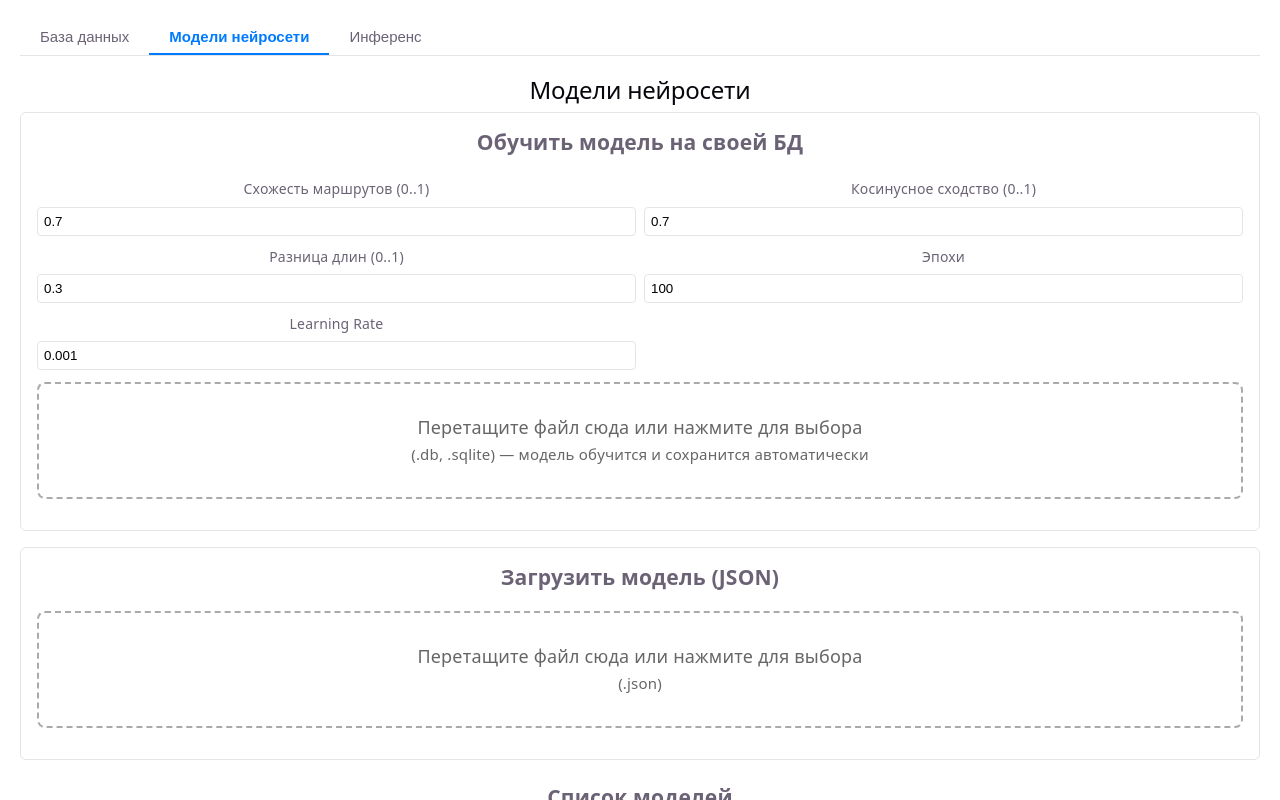
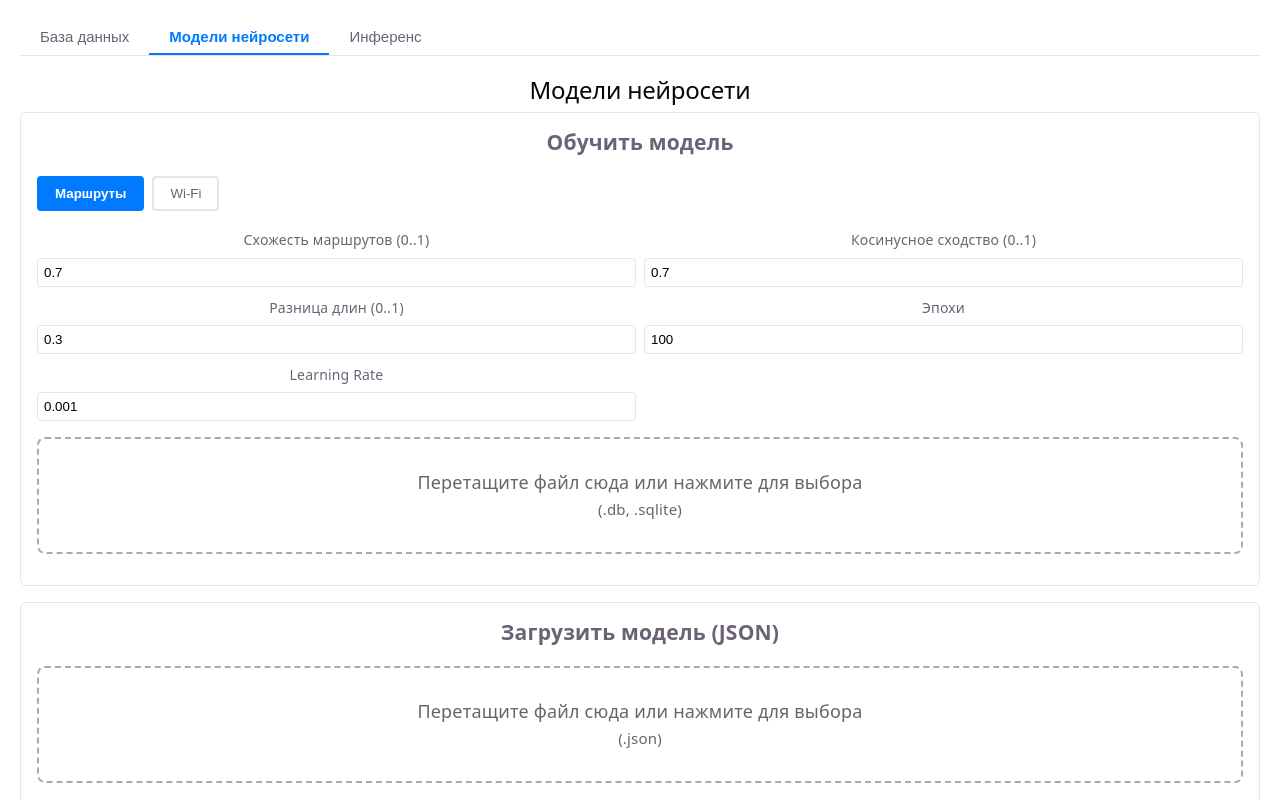
Before and after one commit to IWantSomeFish/bdView, a React (Vite) app in the folder frontend/: page / in a window 1280 px wide. Both pictures are taken after a click on the button "Модели нейросети". Shown: the top 800 px of the page. Built offline with nearby package versions, Linux system fonts and the light colour scheme; no server answers.

Commit message:
cosmetic change

```diff
--- a/frontend/src/presentation/components/DatabaseTab.tsx
+++ b/frontend/src/presentation/components/DatabaseTab.tsx
@@ -23,37 +23,41 @@ const DatabaseTab: React.FC<Props> = ({
   const [modelFile, setModelFile] = useState<File | null>(null);
   const disabled = uploading || !backendOnline;
 
+  const cardStyle: React.CSSProperties = {
+    border: '1px solid var(--border)', borderRadius: '6px', padding: '16px',
+    flex: 1, minWidth: '280px',
+  };
+
   const btn = (color: string, dis = disabled): React.CSSProperties => ({
     padding: '10px 20px', backgroundColor: dis ? '#ccc' : color,
     color: 'white', border: 'none', borderRadius: '4px', cursor: dis ? 'not-allowed' : 'pointer',
+    width: '100%', marginTop: '10px',
   });
 
   return (
     <>
-      <h2 style={{ marginTop: 0 }}>Загрузка SQLite базы данных</h2>
+      <h2 style={{ marginTop: 0 }}>Работа с базой данных</h2>
 
       {backendOnline === false && <ErrorMessage message="Backend недоступен. Загрузка файла невозможна." />}
 
-      <DropZone accept={['.sqlite', '.db']} disabled={disabled} hint="(.sqlite, .db)" onFile={onPickFile} />
+      <div style={{ display: 'flex', gap: '16px', marginBottom: '20px', flexWrap: 'wrap' }}>
+        <div style={cardStyle}>
+          <h3 style={{ marginTop: 0, marginBottom: '8px' }}>Загрузка базы</h3>
+          <DropZone accept={['.sqlite', '.db']} disabled={disabled} hint="(.sqlite, .db)" onFile={onPickFile} />
+          <button onClick={onUpload} disabled={disabled} style={btn('#007bff')}>
+            {uploading ? 'Загрузка...' : 'Показать маршруты'}
+          </button>
+        </div>
 
-      <div style={{ display: 'flex', gap: '10px', marginBottom: '15px', alignItems: 'flex-start', flexWrap: 'wrap' }}>
-        <button onClick={onUpload} disabled={disabled} style={btn('#007bff')}>
-          {uploading ? 'Загрузка...' : 'Загрузить базу данных'}
-        </button>
-
-        <div style={{ display: 'flex', gap: '8px', alignItems: 'center' }}>
-          <DropZone
-            accept={['.json']}
-            disabled={disabled}
-            hint="модель (.json)"
-            onFile={setModelFile}
-          />
+        <div style={cardStyle}>
+          <h3 style={{ marginTop: 0, marginBottom: '8px' }}>Анализ похожих</h3>
+          <DropZone accept={['.json']} disabled={disabled} hint="Модель (.json)" onFile={setModelFile} />
           <button
             onClick={() => modelFile && onSimilar(modelFile)}
             disabled={disabled || !modelFile}
             style={btn('#8e44ad', disabled || !modelFile)}
           >
-            {uploading ? 'Анализ...' : 'Анализ похожих'}
+            {uploading ? 'Анализ...' : 'Запустить анализ'}
           </button>
         </div>
       </div>
--- a/frontend/src/presentation/components/ModelTypeSelector.tsx
+++ b/frontend/src/presentation/components/ModelTypeSelector.tsx
@@ -21,14 +21,15 @@ const ModelTypeSelector: React.FC<Props> = ({ value, onChange }) => (
           flex: 1, padding: '12px', border: '2px solid',
           borderColor: value === opt.type ? '#007bff' : 'var(--border)',
           borderRadius: '6px', cursor: 'pointer',
-          background: value === opt.type ? '#e3f2fd' : 'transparent',
+          background: value === opt.type ? '#007bff' : 'transparent',
+          color: value === opt.type ? 'white' : 'var(--text)',
           textAlign: 'left',
         }}
       >
         <div style={{ fontWeight: value === opt.type ? 'bold' : 'normal', marginBottom: '4px' }}>
           {opt.label}
         </div>
-        <div style={{ fontSize: '12px', color: '#666' }}>{opt.description}</div>
+        <div style={{ fontSize: '12px', opacity: 0.8 }}>{opt.description}</div>
       </button>
     ))}
   </div>
--- a/frontend/src/presentation/components/ModelsTab.tsx
+++ b/frontend/src/presentation/components/ModelsTab.tsx
@@ -1,6 +1,8 @@
 import React, { useState, useEffect } from 'react';
 import { apiClient } from '../../infrastructure/http/apiClient';
 import DropZone from './DropZone';
+
+type ModelType = 'route' | 'wifi';
 
 interface ModelEntry {
   id: string;
@@ -27,6 +29,18 @@ const DEFAULT_TRAIN_CONFIG: TrainConfig = {
   learningRate: 0.001,
 };
 
+interface WifiTrainConfig {
+  minAppearanceFreq: number;
+  maxVariance: number;
+  minSpatialConsistency: number;
+}
+
+const DEFAULT_WIFI_CONFIG: WifiTrainConfig = {
+  minAppearanceFreq: 0.5,
+  maxVariance: 120,
+  minSpatialConsistency: 0.35,
+};
+
 function formatVersion(_version: string, index: number): string {
   return `#${index + 1}`;
 }
@@ -48,6 +62,9 @@ const ModelsTab: React.FC = () => {
   const [message, setMessage] = useState<string | null>(null);
   const [isError, setIsError] = useState(false);
   const [trainConfig, setTrainConfig] = useState<TrainConfig>(DEFAULT_TRAIN_CONFIG);
+  const [wifiConfig, setWifiConfig] = useState<WifiTrainConfig>(DEFAULT_WIFI_CONFIG);
+  const [modelType, setModelType] = useState<ModelType>('route');
+  const [dbFile, setDbFile] = useState<File | null>(null);
 
   const fetchModels = async () => {
     try {
@@ -78,16 +95,23 @@ const ModelsTab: React.FC = () => {
     }
   };
 
-  const handleTrain = async (file: File) => {
+  const handleTrain = async () => {
+    if (!dbFile) return;
     setLoading(true);
     setMessage(null);
     try {
       const form = new FormData();
-      form.append('database', file);
+      form.append('database', dbFile);
+      if (modelType === 'route') {
         form.append('config', JSON.stringify(trainConfig));
-      const { data } = await apiClient.post('/route/train', form);
+      } else {
+        form.append('config', JSON.stringify(wifiConfig));
+      }
+      const endpoint = modelType === 'route' ? '/route/train' : '/wifi/train';
+      const { data } = await apiClient.post(endpoint, form);
       const parsed = typeof data === 'string' ? JSON.parse(data) : data;
-      showMsg(`Обучена версия ${parsed.version}, F1=${parsed.metrics?.f1}`);
+      const label = modelType === 'route' ? 'Модель маршрутов' : 'Wi-Fi модель';
+      showMsg(`${label} обучена, версия ${parsed.version}, F1=${parsed.metrics?.f1}`);
       fetchModels();
     } catch (err: unknown) {
       showMsg(extractError(err), true);
@@ -96,6 +120,9 @@ const ModelsTab: React.FC = () => {
     }
   };
 
+  const inputStyle: React.CSSProperties = {
+    padding: '6px', border: '1px solid var(--border)', borderRadius: '4px',
+  };
 
   return (
     <>
@@ -108,45 +135,119 @@ const ModelsTab: React.FC = () => {
       )}
 
       <div style={{ border: '1px solid var(--border)', borderRadius: '6px', padding: '16px', marginBottom: '16px' }}>
-        <h3 style={{ marginTop: 0 }}>Обучить модель на своей БД</h3>
-        <div style={{ display: 'grid', gridTemplateColumns: '1fr 1fr', gap: '8px', marginBottom: '12px', fontSize: '14px' }}>
+        <h3 style={{ marginTop: 0 }}>Обучить модель</h3>
+
+        <div style={{ display: 'flex', gap: '8px', marginBottom: '16px' }}>
+          <button
+            onClick={() => setModelType('route')}
+            style={{
+              padding: '8px 16px', border: '2px solid', borderRadius: '4px', cursor: 'pointer',
+              borderColor: modelType === 'route' ? '#007bff' : 'var(--border)',
+              background: modelType === 'route' ? '#007bff' : 'transparent',
+              color: modelType === 'route' ? 'white' : 'var(--text)',
+              fontWeight: modelType === 'route' ? 'bold' : 'normal',
+            }}
+          >
+            Маршруты
+          </button>
+          <button
+            onClick={() => setModelType('wifi')}
+            style={{
+              padding: '8px 16px', border: '2px solid', borderRadius: '4px', cursor: 'pointer',
+              borderColor: modelType === 'wifi' ? '#007bff' : 'var(--border)',
+              background: modelType === 'wifi' ? '#007bff' : 'transparent',
+              color: modelType === 'wifi' ? 'white' : 'var(--text)',
+              fontWeight: modelType === 'wifi' ? 'bold' : 'normal',
+            }}
+          >
+            Wi-Fi
+          </button>
+        </div>
+
+        {modelType === 'route' && (
+          <div style={{ display: 'grid', gridTemplateColumns: '1fr 1fr', gap: '8px', marginBottom: '16px', fontSize: '14px' }}>
             <label style={{ display: 'flex', flexDirection: 'column', gap: '4px' }}>
               <span>Схожесть маршрутов (0..1)</span>
               <input type="number" step="0.05" min="0" max="1"
                 value={trainConfig.minRouteSimiliraty}
                 onChange={e => setTrainConfig(c => ({ ...c, minRouteSimiliraty: +e.target.value }))}
-              style={{ padding: '6px', border: '1px solid var(--border)', borderRadius: '4px' }} />
+                style={inputStyle} />
             </label>
             <label style={{ display: 'flex', flexDirection: 'column', gap: '4px' }}>
               <span>Косинусное сходство (0..1)</span>
               <input type="number" step="0.05" min="0" max="1"
                 value={trainConfig.minCosin}
                 onChange={e => setTrainConfig(c => ({ ...c, minCosin: +e.target.value }))}
-              style={{ padding: '6px', border: '1px solid var(--border)', borderRadius: '4px' }} />
+                style={inputStyle} />
             </label>
             <label style={{ display: 'flex', flexDirection: 'column', gap: '4px' }}>
               <span>Разница длин (0..1)</span>
               <input type="number" step="0.05" min="0" max="1"
                 value={trainConfig.maxLengthDiffirence}
                 onChange={e => setTrainConfig(c => ({ ...c, maxLengthDiffirence: +e.target.value }))}
-              style={{ padding: '6px', border: '1px solid var(--border)', borderRadius: '4px' }} />
+                style={inputStyle} />
             </label>
             <label style={{ display: 'flex', flexDirection: 'column', gap: '4px' }}>
               <span>Эпохи</span>
               <input type="number" step="10" min="10" max="500"
                 value={trainConfig.epochs}
                 onChange={e => setTrainConfig(c => ({ ...c, epochs: +e.target.value }))}
-              style={{ padding: '6px', border: '1px solid var(--border)', borderRadius: '4px' }} />
+                style={inputStyle} />
             </label>
             <label style={{ display: 'flex', flexDirection: 'column', gap: '4px' }}>
               <span>Learning Rate</span>
               <input type="number" step="0.001" min="0.001" max="1"
                 value={trainConfig.learningRate}
                 onChange={e => setTrainConfig(c => ({ ...c, learningRate: +e.target.value }))}
-              style={{ padding: '6px', border: '1px solid var(--border)', borderRadius: '4px' }} />
+                style={inputStyle} />
             </label>
           </div>
-        <DropZone accept={['.db', '.sqlite']} disabled={loading} hint="(.db, .sqlite) — модель обучится и сохранится автоматически" onFile={handleTrain} />
+        )}
+
+        {modelType === 'wifi' && (
+          <div style={{ display: 'grid', gridTemplateColumns: '1fr 1fr', gap: '8px', marginBottom: '16px', fontSize: '14px' }}>
+            <label style={{ display: 'flex', flexDirection: 'column', gap: '4px' }}>
+              <span>Частота появления (0..1)</span>
+              <input type="number" step="0.05" min="0" max="1"
+                value={wifiConfig.minAppearanceFreq}
+                onChange={e => setWifiConfig(c => ({ ...c, minAppearanceFreq: +e.target.value }))}
+                style={inputStyle} />
+            </label>
+            <label style={{ display: 'flex', flexDirection: 'column', gap: '4px' }}>
+              <span>Макс. дисперсия (0..200)</span>
+              <input type="number" step="10" min="0" max="200"
+                value={wifiConfig.maxVariance}
+                onChange={e => setWifiConfig(c => ({ ...c, maxVariance: +e.target.value }))}
+                style={inputStyle} />
+            </label>
+            <label style={{ display: 'flex', flexDirection: 'column', gap: '4px' }}>
+              <span>Пространственная консистентность (0..1)</span>
+              <input type="number" step="0.05" min="0" max="1"
+                value={wifiConfig.minSpatialConsistency}
+                onChange={e => setWifiConfig(c => ({ ...c, minSpatialConsistency: +e.target.value }))}
+                style={inputStyle} />
+            </label>
+          </div>
+        )}
+
+        <DropZone accept={['.db', '.sqlite']} disabled={loading} hint="(.db, .sqlite)" onFile={setDbFile} />
+
+        {dbFile && (
+          <div style={{ marginTop: '12px', display: 'flex', alignItems: 'center', gap: '12px' }}>
+            <span style={{ fontSize: '14px', color: '#27ae60' }}>{dbFile.name}</span>
+            <button
+              onClick={handleTrain}
+              disabled={loading}
+              style={{
+                padding: '10px 24px', backgroundColor: loading ? '#ccc' : '#007bff',
+                color: 'white', border: 'none', borderRadius: '4px',
+                cursor: loading ? 'not-allowed' : 'pointer',
+              }}
+            >
+              {loading ? 'Обучение...' : 'Обучить'}
+            </button>
+          </div>
+        )}
       </div>
 
       <div style={{ border: '1px solid var(--border)', borderRadius: '6px', padding: '16px', marginBottom: '24px' }}>
```
Also changed, not shown: 1 other file (tests, documents, lock files or other folders). Lines whose indentation alone changed are shown as unchanged.
